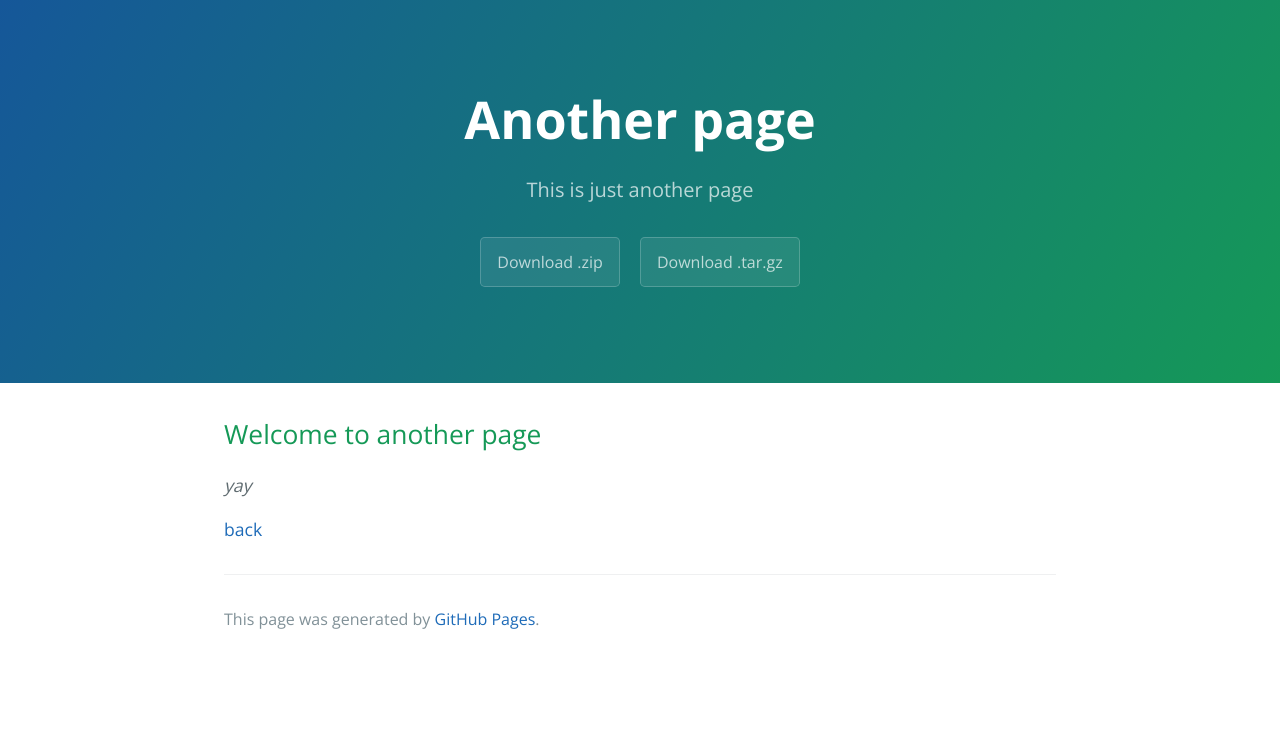
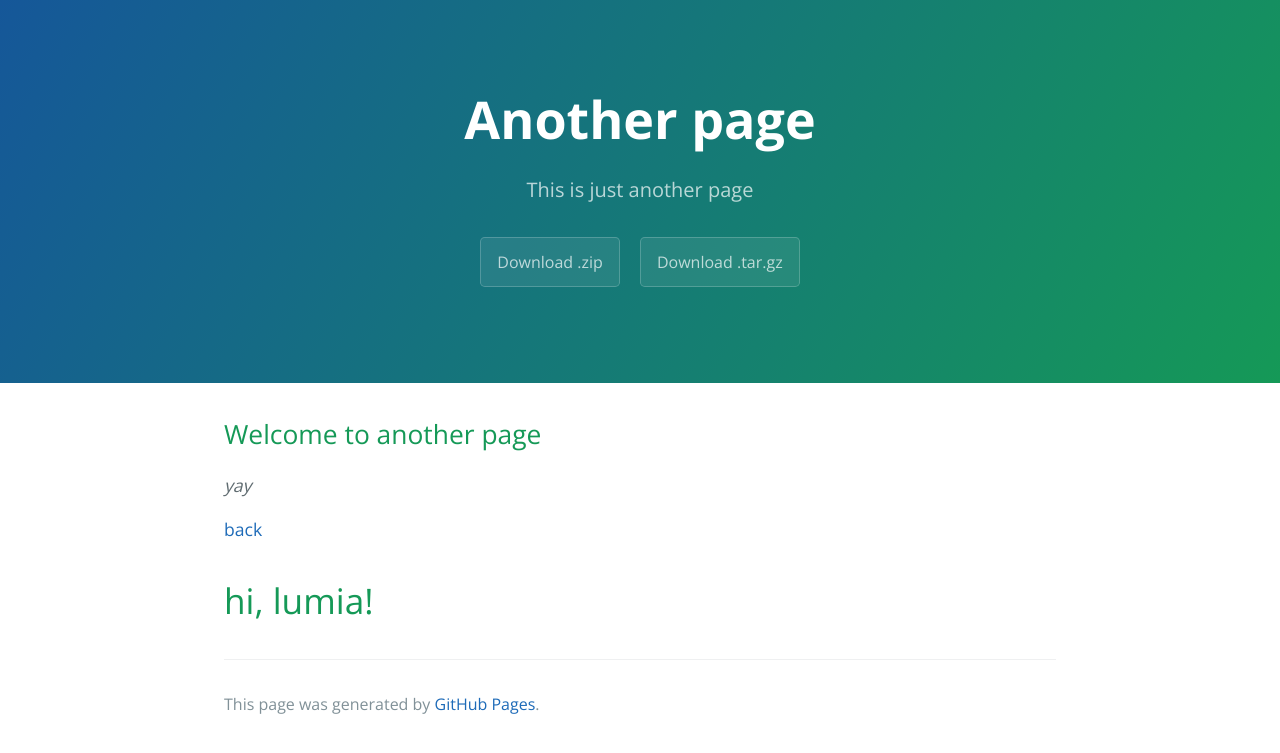
Before and after one commit to lumia65535/lumia65535.github.io, a Jekyll site: the page built from another-page.md, in a window 1280 px wide. Shown: the top 753 px of the page. Built offline with Jekyll 4.4.1, drawn with Linux system fonts in a browser that asks for light colours.

Commit message:
update other-page.md

```diff
--- a/another-page.md
+++ b/another-page.md
@@ -9,3 +9,5 @@ description: This is just another page
 _yay_
 
 [back](./)
+
+# hi, lumia!
```
